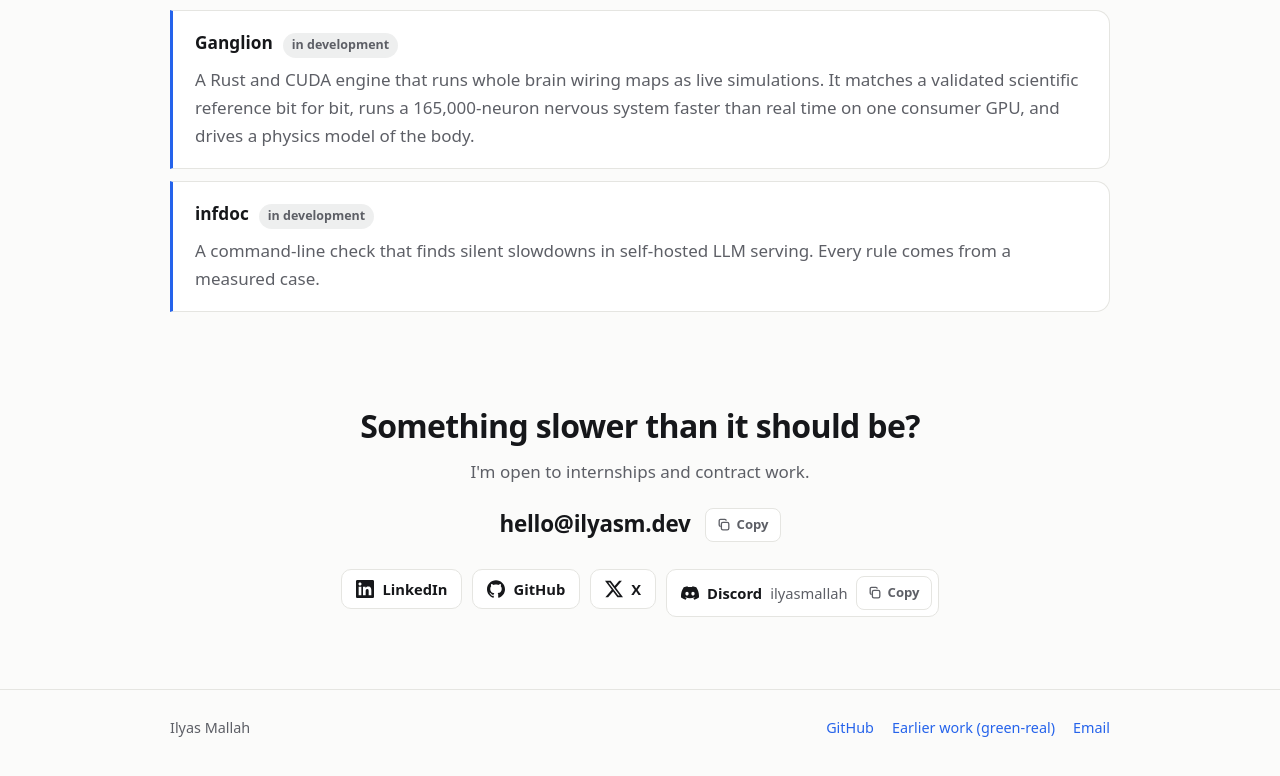
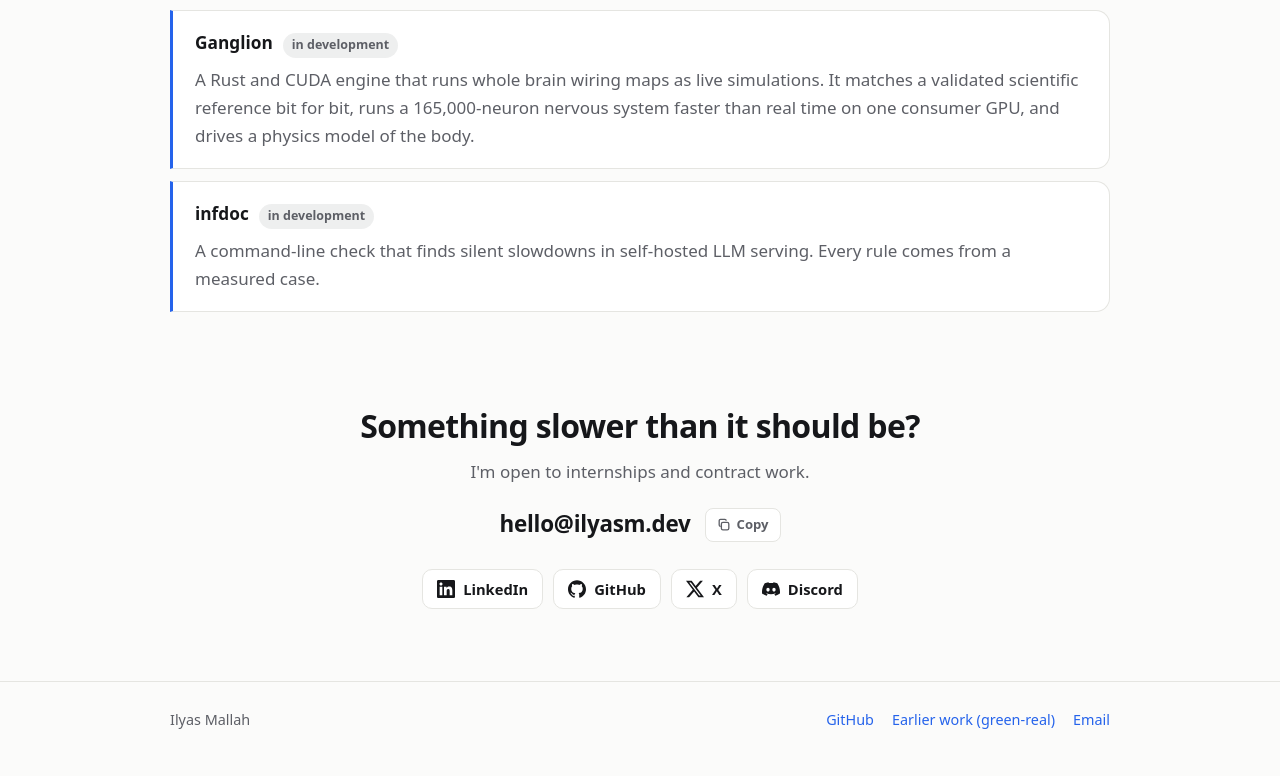
Before and after one commit to ilyasm-dev/ilyasm.dev, a Next.js app: page / in a window 1280 px wide. Shown: the part 3321-4097 px from the top of the page. Built offline with nearby package versions, Linux system fonts and the light colour scheme.

Commit message:
Discord as a profile link like the other socials

```diff
--- a/app/globals.css
+++ b/app/globals.css
@@ -800,15 +800,6 @@ a.social:hover {
   color: var(--accent);
 }
 
-.social-discord {
-  padding-right: 6px;
-}
-
-.social-handle {
-  color: var(--muted);
-  font-weight: 500;
-}
-
 @media (max-width: 520px) {
   .social-label {
     position: absolute;
--- a/app/page.tsx
+++ b/app/page.tsx
@@ -7,6 +7,7 @@ const SOCIALS: { name: string; href: string; aria: string; icon: IconName }[] =
   { name: "LinkedIn", href: "https://www.linkedin.com/in/ilyas-mallah", aria: "LinkedIn profile", icon: "linkedin" },
   { name: "GitHub", href: "https://github.com/ilyas-mallah", aria: "GitHub profile", icon: "github" },
   { name: "X", href: "https://x.com/ilyasmdev", aria: "X profile", icon: "x" },
+  { name: "Discord", href: "https://discord.com/users/1557401037042618432", aria: "Discord profile", icon: "discord" },
 ];
 
 const AREAS = [
@@ -249,14 +250,6 @@ export default function Home() {
               </a>
             </li>
           ))}
-          <li>
-            <span className="social social-discord" role="group" aria-label="Discord username ilyasmallah">
-              <SocialIcon name="discord" />
-              <span className="social-label">Discord</span>
-              <span className="social-handle">ilyasmallah</span>
-              <CopyButton value="ilyasmallah" label="Discord username" />
-            </span>
-          </li>
         </ul>
       </section>
     </main>
```
